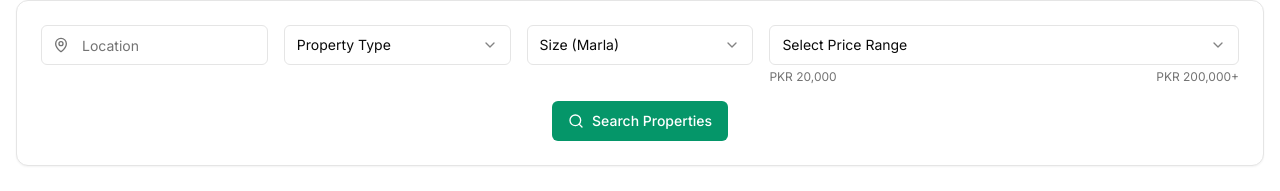
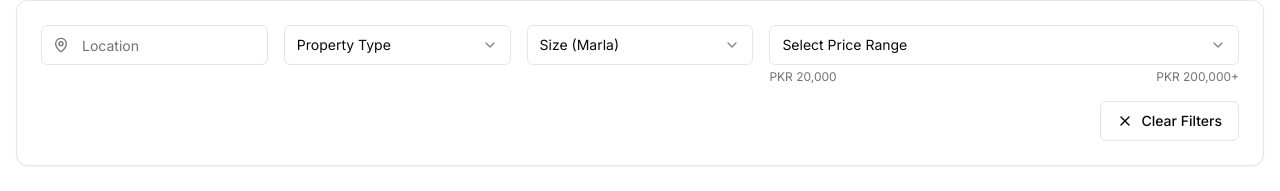
Before and after one commit to noman-nawaz-dev/ghar-rent, a Next.js app: page /home in a window 1280 px wide. Shown: the part 240-431 px from the top of the page. Built offline with nearby package versions, Linux system fonts and the light colour scheme; no server answers; the database is empty.

Commit message:
feat: add clear filter button on home page

```diff
--- a/app/home/page.tsx
+++ b/app/home/page.tsx
@@ -11,7 +11,7 @@ import {
   SelectValue
 } from "@/components/ui/select"
 import PropertyCard from "@/components/property/property-card"
-import { Search, MapPin, ChevronLeft, ChevronRight } from "lucide-react"
+import { Search, MapPin, ChevronLeft, ChevronRight, X } from "lucide-react"
 import { PropertyService } from "@/lib/database/properties"
 import type { PropertyRow } from "@/lib/database/properties"
 
@@ -72,6 +72,15 @@ export default function HomePage() {
     fetchProperties()
     // eslint-disable-next-line react-hooks/exhaustive-deps
   }, [location, propertyType, areaUnit, priceRange, sort, page])
+
+  // Clear all filters
+  const clearFilters = () => {
+    setLocation("")
+    setPropertyType("")
+    setAreaUnit("")
+    setPriceRange("")
+    setPage(1)
+  }
 
   // Pagination logic
   const totalPages = Math.ceil(total / pageSize)
@@ -150,13 +159,14 @@ export default function HomePage() {
               </div>
             </div>
           </div>
-          <div className="mt-4 flex justify-center">
+          <div className="mt-4 flex justify-end">
             <Button
-              className="bg-emerald-600 hover:bg-emerald-700 text-white w-full md:w-auto"
-              onClick={() => { setPage(1); fetchProperties() }}
+              variant="outline"
+              className="w-full md:w-auto"
+              onClick={clearFilters}
               disabled={loading}
             >
-              <Search className="mr-2 h-4 w-4" /> Search Properties
+              <X className="mr-2 h-4 w-4" /> Clear Filters
             </Button>
           </div>
         </div>
```
